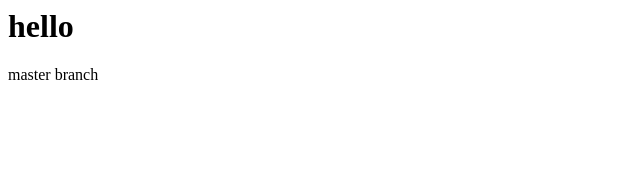
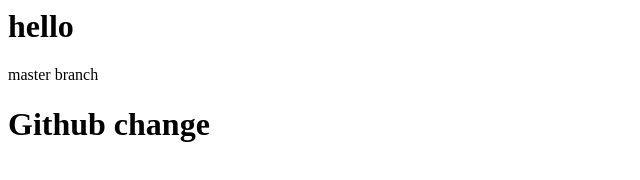
Before and after one commit to Siron999/testRepo, a plain HTML site: page index.html in a window 1280 px wide. Shown: the whole page, without its empty margins (0-640 px from the left). Drawn offline with Linux system fonts and the light colour scheme.

Commit message:
github commit

```diff
--- a/index.html
+++ b/index.html
@@ -1,2 +1,3 @@
 <h1>hello</h1>
 <p>master branch </p>
+<h1>Github change</h1>
```
